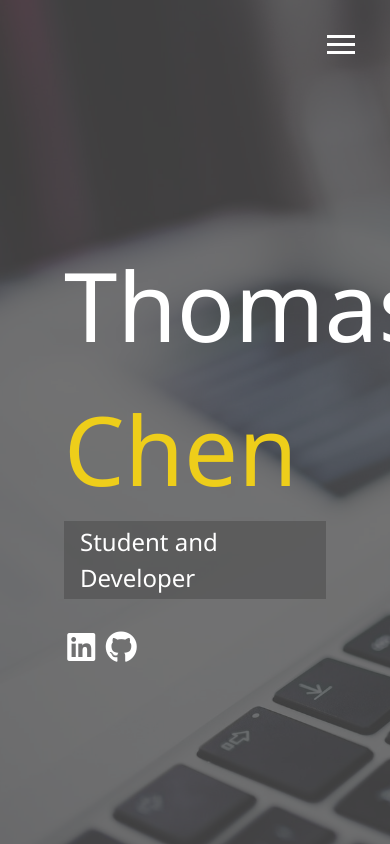
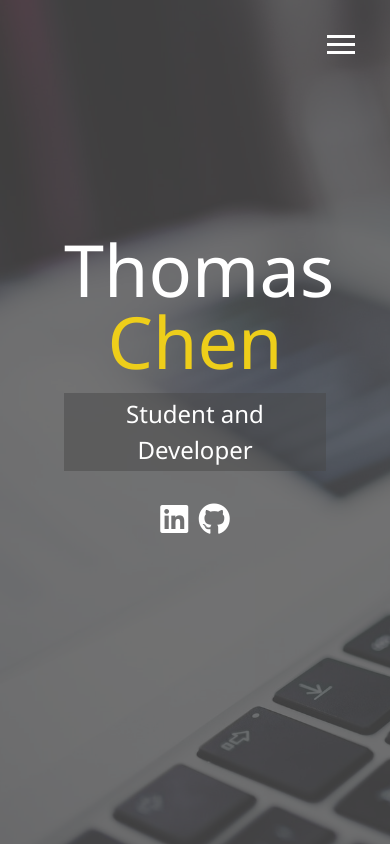
Before and after one commit to thomasgchen/personal-website, a website: page dist/index.html in a window 390 px wide. Drawn offline with Linux system fonts and the light colour scheme.

Commit message:
Add media queries and made menu overlay responsive

```diff
--- a/scss/_config.scss
+++ b/scss/_config.scss
@@ -28,3 +28,28 @@ $background-opacity: 0.75;
     }
   }
 }
+
+// Media query mixins
+@mixin mediaSM {
+  @media screen and (max-width: 500px) {
+    @content;
+  }
+}
+
+@mixin mediaMD {
+  @media screen and (max-width: 768px) {
+    @content;
+  }
+}
+
+@mixin mediaLG {
+  @media screen and (min-width: 769px) and (max-width: 1170px) {
+    @content;
+  }
+}
+
+@mixin mediaXL {
+  @media screen and (min-width: 1171px) {
+    @content;
+  }
+}
--- /dev/null
+++ b/scss/_mobile.scss
@@ -0,0 +1,57 @@
+// Wide screens
+@include mediaXL {
+}
+
+// Desktops and laptops
+@include mediaLG {
+}
+
+// Tablets and small laptops
+@include mediaMD {
+  main {
+    align-items: center;
+    text-align: center;
+
+    .lg-heading {
+      line-height: 1;
+      margin-bottom: 1rem;
+    }
+  }
+
+  ul.menu-nav,
+  div.menu-branding {
+    float: none;
+    width: 100%;
+    min-height: 0;
+
+    &.show {
+      transform: translate3d(0, 0, 0);
+    }
+  }
+
+  .menu-nav {
+    height: 75vh;
+    transform: translate3d(-100%, 0, 0);
+    font-size: 24px;
+  }
+
+  .menu-branding {
+    height: 25vh;
+    transform: translate3d(100%, 0, 0);
+
+    .portrait {
+      background: url('../img/portrait.jpg');
+      background-size: cover;
+      width: 150px;
+      height: 150px;
+    }
+  }
+}
+
+// Smartphones
+@include mediaSM {
+  main#home h1 {
+    margin-top: 10vh;
+    font-size: 4.5rem;
+  }
+}
--- a/scss/main.scss
+++ b/scss/main.scss
@@ -1,5 +1,6 @@
 @import 'config';
 @import 'menu';
+@import 'mobile';
 
 * {
   box-sizing: border-box;
```
Also changed, not shown: dist/css/main.css.
